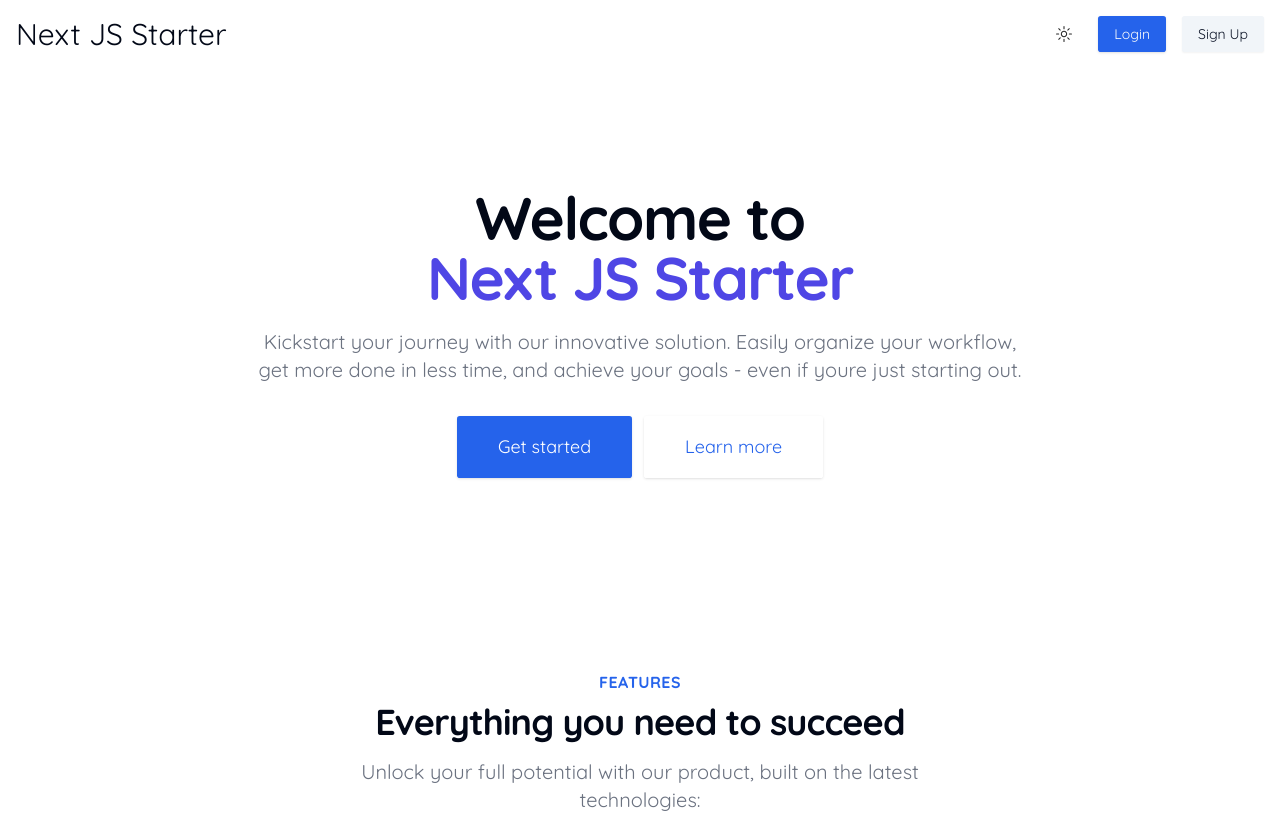
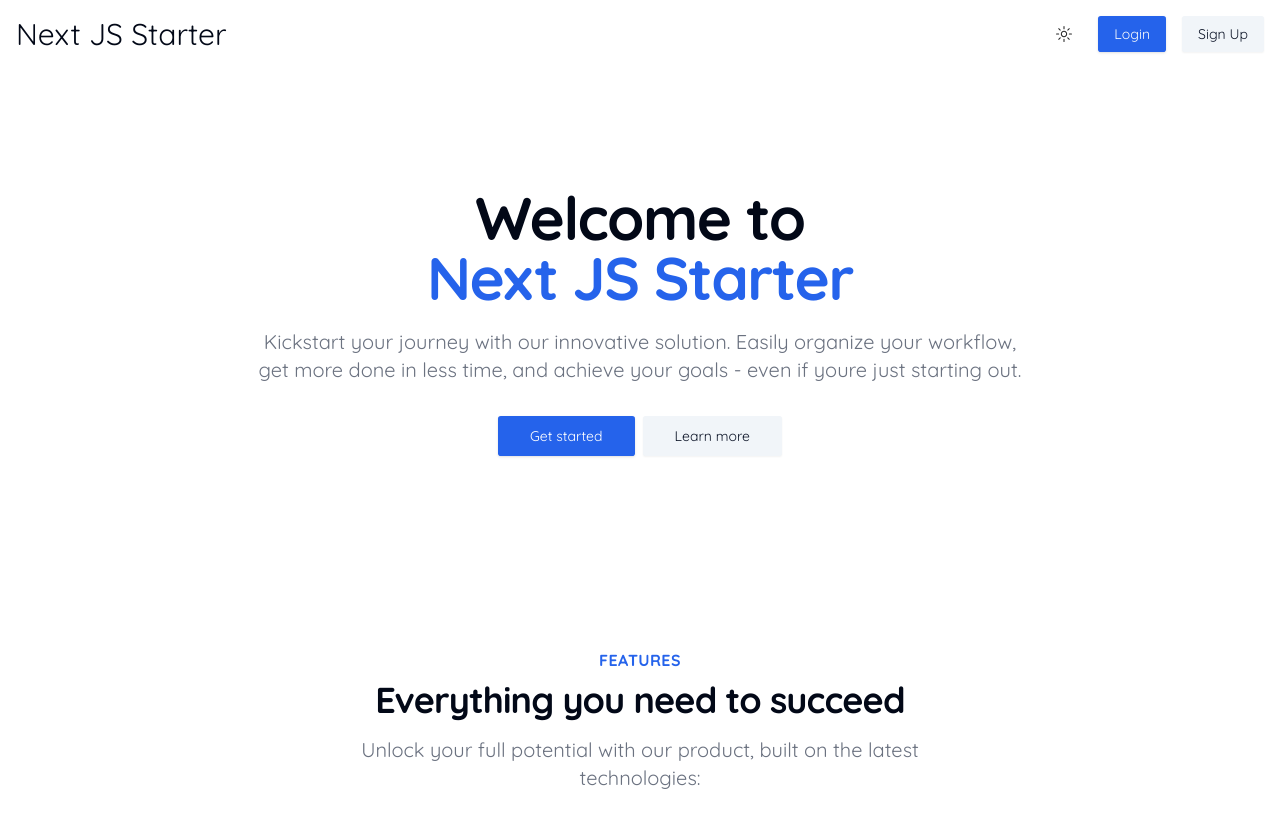
Before and after one commit to dharylovey/Next-Js-14-Starter-Template, a Next.js app: page / in a window 1280 px wide. Shown: the top 813 px of the page. Built offline with nearby package versions, Linux system fonts and the light colour scheme.

Commit message:
✨minor changes in landing page

```diff
--- a/src/app/(home)/LandingPage.tsx
+++ b/src/app/(home)/LandingPage.tsx
@@ -1,8 +1,8 @@
 'use client';
 
-import Link from 'next/link';
 import React from 'react';
 import { CheckIcon } from '@radix-ui/react-icons';
+import { Button } from '@/components/ui/button';
 
 const features = [
   {
@@ -55,30 +55,20 @@ export default function LandingPage() {
           <div className="text-center">
             <h1 className="light:text-gray-900 text-4xl font-extrabold tracking-tight sm:text-5xl md:text-6xl">
               <span className="block">Welcome to</span>
-              <span className="block text-indigo-600">Next JS Starter</span>
+              <span className="block text-primary">Next JS Starter</span>
             </h1>
             <p className="mx-auto mt-3 max-w-md text-base text-gray-500 sm:text-lg md:mt-5 md:max-w-3xl md:text-xl">
               Kickstart your journey with our innovative solution. Easily
               organize your workflow, get more done in less time, and achieve
               your goals - even if youre just starting out.
             </p>
-            <div className="mx-auto mt-5 max-w-md sm:flex sm:justify-center md:mt-8">
-              <div className="rounded-md shadow">
-                <Link
-                  href="#"
-                  className="flex w-full items-center justify-center rounded-md border border-transparent bg-primary px-8 py-3 text-base font-medium text-white hover:bg-primary/90 md:px-10 md:py-4 md:text-lg"
-                >
-                  Get started
-                </Link>
-              </div>
-              <div className="mt-3 rounded-md shadow sm:ml-3 sm:mt-0">
-                <Link
-                  href="#"
-                  className="flex w-full items-center justify-center rounded-md border border-transparent bg-white px-8 py-3 text-base font-medium text-primary hover:bg-gray-50 md:px-10 md:py-4 md:text-lg"
-                >
-                  Learn more
-                </Link>
-              </div>
+            <div className="mx-auto mt-5 max-w-md gap-2 sm:flex sm:justify-center md:mt-8">
+              <Button size={'lg'} className="text-white">
+                Get started
+              </Button>
+              <Button variant="secondary" size={'lg'}>
+                Learn more
+              </Button>
             </div>
           </div>
         </div>
```
